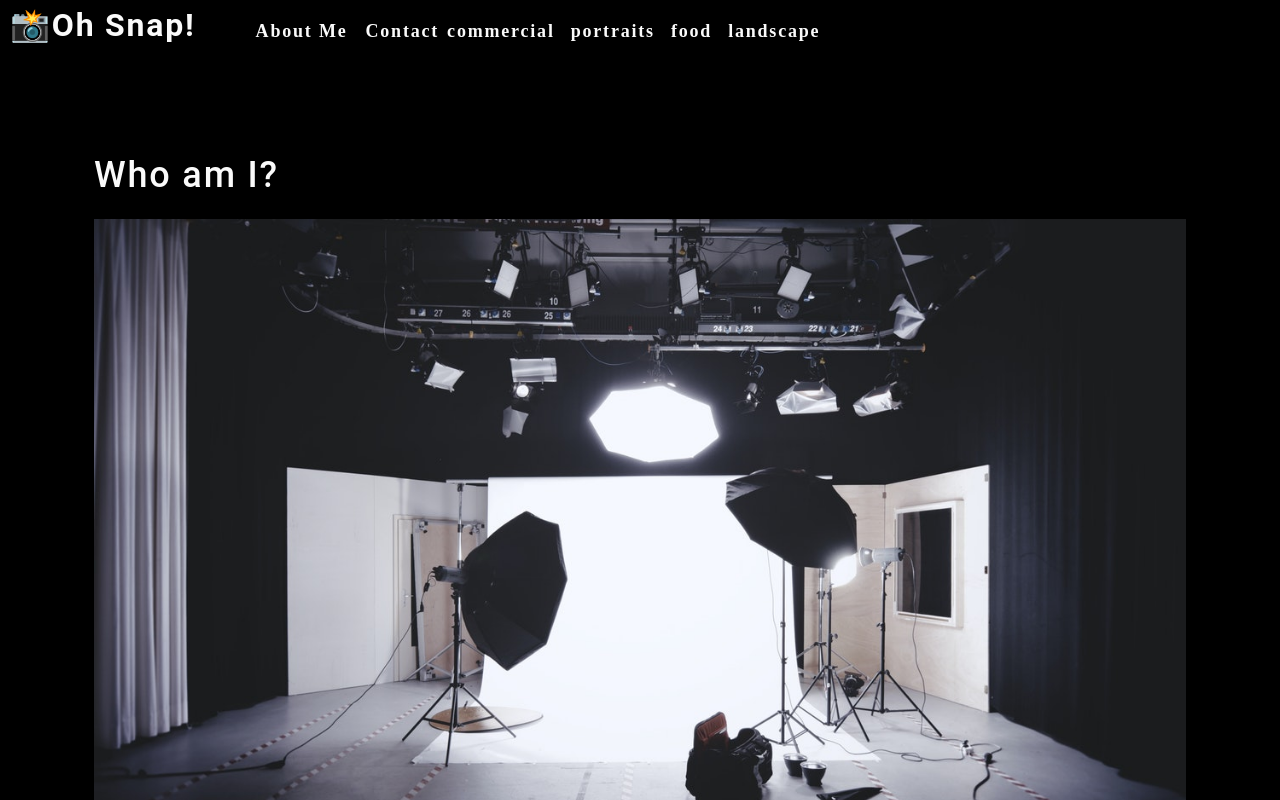
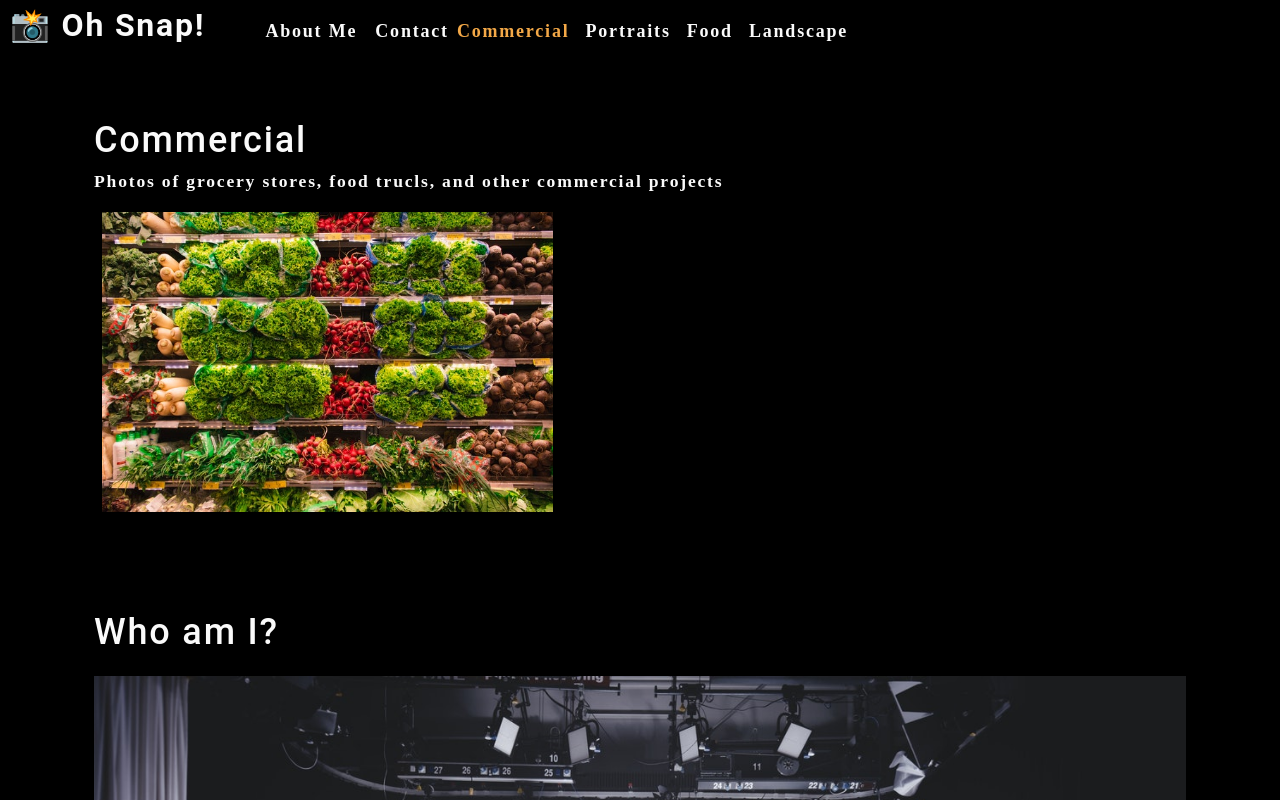
Before and after one commit to jorge30fm/photo-port, a React (Create React App) app: page / in a window 1280 px wide. Shown: the top 800 px of the page. Built offline with nearby package versions, Linux system fonts and the light colour scheme.

Commit message:
add gallery component

```diff
--- a/src/App.js
+++ b/src/App.js
@@ -1,13 +1,39 @@
-import React from 'react';
+import React, {useState} from 'react';
 import './App.css';
 import About from './components/About';
 import Nav from './components/Nav';
+import Gallery from './components/Gallery';
 
 function App() {
+  const [categories] = useState([
+		{
+			name: "Commercial",
+			description:
+				"Photos of grocery stores, food trucls, and other commercial projects",
+		},
+		{
+			name: "Portraits",
+			description: "Projects of people in my life",
+		},
+		{
+			name: "Food",
+			description: "Delicious delicacies",
+		},
+		{
+			name: "Landscape",
+			description: "Fields, farmhouses, waterfalls, and the beauty of nature",
+		},
+	]);
+  const[currentCategory, setCurrentCategory] = useState(categories[0])
   return (
     <div>
-      <Nav></Nav>
+      <Nav
+        categories={categories}
+        setCurrentCategory={setCurrentCategory}
+        currentCategory={currentCategory}
+      ></Nav>
       <main>
+        <Gallery></Gallery>
         <About></About>
       </main>
     </div>
--- /dev/null
+++ b/src/components/Gallery/index.js
@@ -0,0 +1,22 @@
+import React from "react";
+import { capitalizeFirstLetter } from "../../utils/helpers";
+import photo from "../../assets/small/commercial/0.jpg";
+
+function Gallery(props) {
+	const currentCategory = {
+		name: "commercial",
+		description:
+			"Photos of grocery stores, food trucls, and other commercial projects",
+	};
+	return (
+		<section>
+			<h1>{capitalizeFirstLetter(currentCategory.name)}</h1>
+			<p>{currentCategory.description}</p>
+			<div>
+				<img src={photo} alt="Commercial Example" className="img-thumbnail mx-1"/>
+			</div>
+		</section>
+	);
+}
+
+export default Gallery;
--- a/src/components/Nav/index.js
+++ b/src/components/Nav/index.js
@@ -1,36 +1,22 @@
-import React from "react";
+import React, {useEffect} from "react";
+import { capitalizeFirstLetter } from "../../utils/helpers";
 
-const categories = [
-	{
-		name: "commercial",
-		description:
-			"Photos of grocery stores, food trucls, and other commercial projects",
-	},
-	{
-		name: "portraits",
-		description: "Projects of people in my life",
-	},
-	{
-		name: "food",
-		description: "Delicious delicacies",
-	},
-	{
-		name: "landscape",
-		description: "Fields, farmhouses, waterfalls, and the beauty of nature",
-	},
-];
-
-function categorySelected() {
-	console.log("hello");
-}
-function Nav() {
+function Nav(props) {
+	const {
+		categories = [],
+		setCurrentCategory,
+		currentCategory
+	} = props;
+	useEffect(() => {
+		document.title = capitalizeFirstLetter(currentCategory.name);
+	}, [currentCategory])
 	return (
 		<header data-testid="header" className="flex-row px-1">
 			<h2>
 				<a data-testid='link' href="/">
 					<span role="img" aria-label="camera">
 						📸
-					</span>
+					</span>{" "}
 					Oh Snap!
 				</a>
 			</h2>
@@ -43,8 +29,12 @@
 						<span>Contact</span>
 					</li>
 					{categories.map((category) => (
-						<li className="mx-1" key={category.name}>
-							<span onClick={categorySelected}>{category.name}</span>
+						<li className={`mx-1 ${currentCategory.name === category.name && 'navActive'}`} key={category.name}>
+							<span onClick={
+								()=> {setCurrentCategory(category)}}>
+
+								{capitalizeFirstLetter(category.name)}
+							</span>
 						</li>
 					))}
 				</ul>
```
